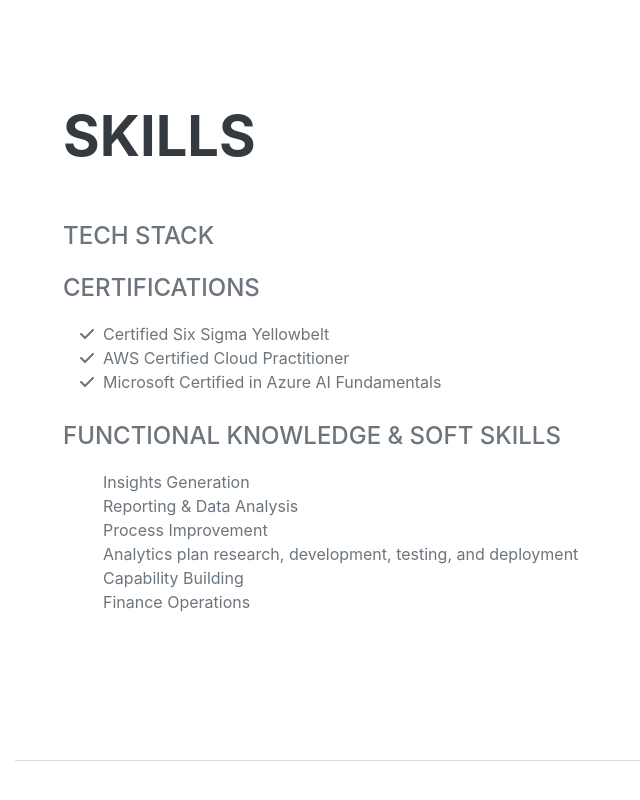
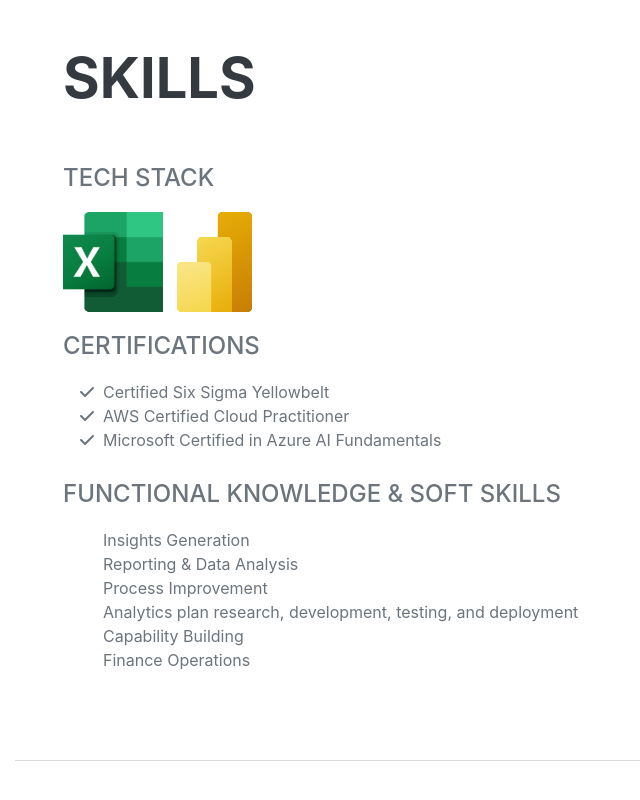
Before and after one commit to thegizmokid/thegizmokid.github.io, a plain HTML site: page index.html in a window 1280 px wide. Shown: the part 3070-3870 px from the top of the page, without its empty margins (257-897 px from the left). Drawn offline with nearby package versions, Linux system fonts and the light colour scheme; a web font is replaced by a local one.

Commit message:
Update index.html

```diff
--- a/index.html
+++ b/index.html
@@ -128,6 +128,8 @@
                     <h2 class="mb-5">Skills</h2>
                     <div class="subheading mb-3">Tech Stack</div>
                     <ul class="list-inline dev-icons">
+			    <img src="https://raw.githubusercontent.com/thegizmokid/thegizmokid.github.io/main/assets/img/excel.png" alt="Excel">
+			    <img src="https://github.com/thegizmokid/thegizmokid.github.io/blob/main/assets/img/powerbi.png?raw=true" alt="Power BI">
                     </ul>
 
 					<div class="subheading mb-3">Certifications</div>
```
